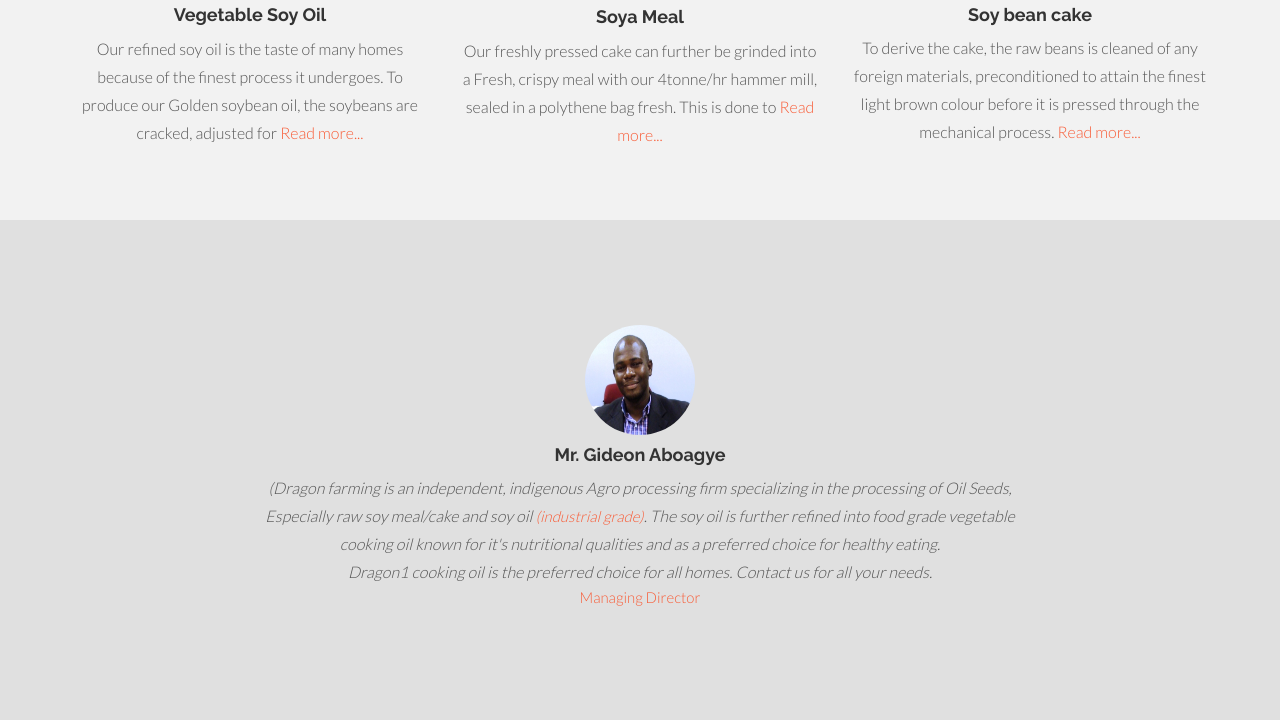
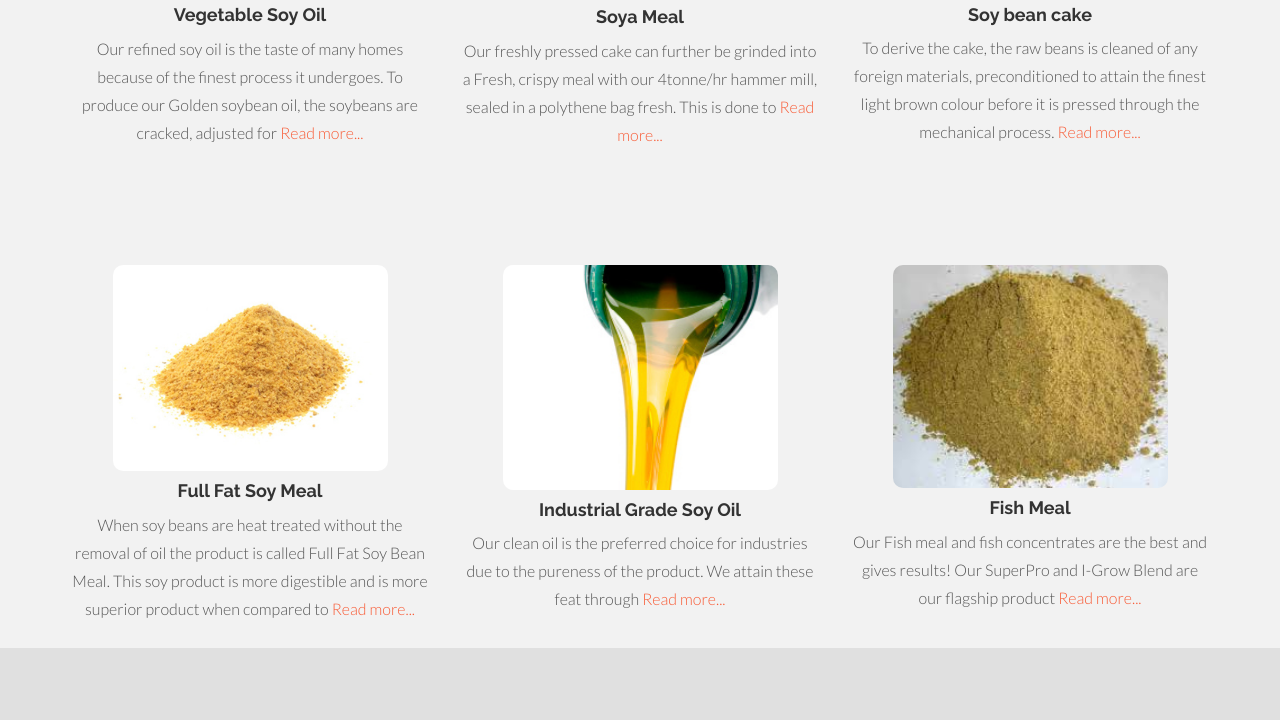
Before and after one commit to dragon-farming/dragon-Pharming, a plain HTML site: page index.html in a window 1280 px wide. Shown: the part 892-1612 px from the top of the page. Drawn offline with nearby package versions, Linux system fonts and the light colour scheme.

Commit message:
Updates made to images on index.html

```diff
--- a/index.html
+++ b/index.html
@@ -62,9 +62,9 @@
 	</div><!-- headerwrap -->
 
 
-	<div class="container w">
+	<div class="container w"><!--container begins-->
 		<h2 class="text-center">OUR PRODUCE</h2>
-		<div class="row centered">
+		<div class="row centered"><!--begining of row-->
 			<br><br>
 			<div class="col-lg-4 col-sm-4">
 				<img class='product-imgs' src='assets/img/soyaoil.jpg'>
@@ -96,6 +96,39 @@
 		</div><!-- row -->
 		<br>
 		<br>
+		<!--beginning of second row-->
+		<div class="row centered"><!--begining of row-->
+			<br><br>
+			<div class="col-lg-4 col-sm-4">
+				<img class='product-imgs' src='assets/img/fullfat_oil.jpg'>
+				<h4>Full Fat Soy Meal</h4>
+				<p class="product-description">
+						When soy beans are heat treated without the removal of oil the product is called Full Fat Soy Bean Meal. This soy product is more digestible and is more superior product when compared to
+					 <a href="products.html#soya-oil">Read more...</a>
+				</p>
+			</div><!-- col-lg-6 -->
+
+			<div class="col-lg-4 col-sm-4">
+				<img class='product-imgs' src='assets/img/ind_oil.jpg' height ="50%">
+				<h4>Industrial Grade Soy Oil</h4>
+				<p class="product-description">
+						Our clean oil is the preferred choice for industries due to the pureness of the product. We attain these feat through
+					 <a href="products.html#soy-oil">Read more...</a>
+			 </p>
+			</div><!-- col-lg-6 -->
+
+			<div class="col-lg-4 col-sm-4">
+				<img class='product-imgs' src='assets/img/fishmeal.jpg'>
+				<h4>Fish Meal</h4>
+				<p class="product-description">
+						Our Fish meal and fish concentrates are the best and gives results! Our SuperPro and I-Grow Blend are our flagship product
+					  <a href="products.html#soy-meal">Read more...</a>
+				</p>
+			</div><!-- col-lg-6-->
+		</div><!-- row -->
+
+
+		<!--end of second row-->
 
 	</div><!-- container -->
 
```
Also changed, not shown: assets/img/fishmeal.jpg (added), assets/img/fullfat_oil.jpg (added), assets/img/ind_oil.jpg (added), assets/img/indust_oil.jpg (added), assets/img/industrial_grade_oil.jpg (added).
